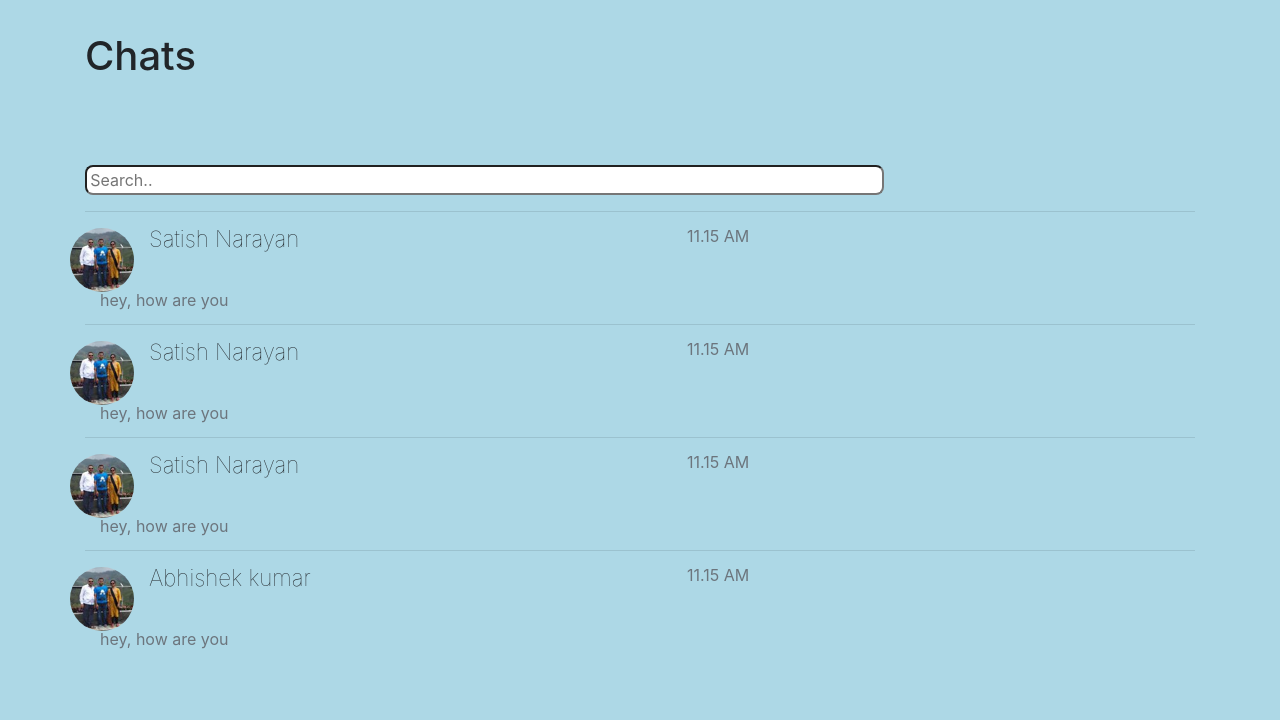
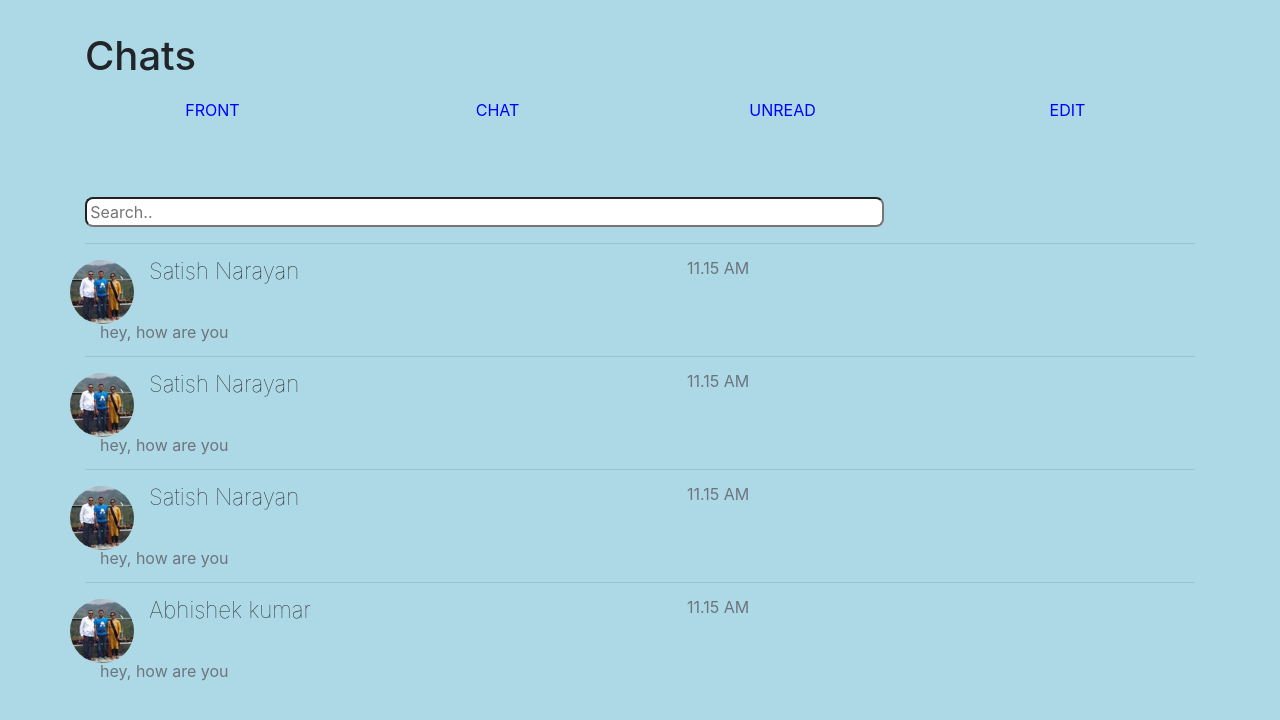
Before and after one commit to abhi1272/abhi1272.github.io, a plain HTML site: page whatsApp/index.html in a window 1280 px wide. Drawn offline with nearby package versions, Linux system fonts and the light colour scheme; a script that the page names is missing.

Commit message:
index change

```diff
--- a/whatsApp/front.html
+++ b/whatsApp/index.html
@@ -1,7 +1,7 @@
 <!DOCTYPE html>
 <html>
 <head>
-	<title>JavaScript Weired</title>
+	<title>Chat</title>
 	 <meta name="viewport" content="width=device-width, intial-scale=1.0, user-scalable=no">
 	<link rel="stylesheet" href="https://stackpath.bootstrapcdn.com/bootstrap/4.1.1/css/bootstrap.min.css" integrity="sha384-WskhaSGFgHYWDcbwN70/dfYBj47jz9qbsMId/iRN3ewGhXQFZCSftd1LZCfmhktB" crossorigin="anonymous">
 	<link rel="stylesheet" type="text/css" href="style.css">
@@ -11,6 +11,12 @@
 <body>
 	<div class="container">
 		<h1 class="chat">Chats</h3>
+		<ul class="row">
+			  <li class="col"><a href="#">FRONT</a></li>
+			  <li class="col"><a href="chat.html">CHAT</a></li>
+			  <li class="col"><a href="unread.html">UNREAD</a></li>
+			  <li class="col"><a href="edit.html">EDIT</a></li>
+			</ul>
 		<input class="search" type="text" placeholder="Search..">
 		<hr>
 		<div class="msg">
--- a/whatsApp/style.css
+++ b/whatsApp/style.css
@@ -6,6 +6,24 @@ body{
 	 margin-top: 2em;
 	 line-height: 1;
 }
+ul {
+    list-style-type: none;
+    margin: 0;
+    padding: 0;
+    overflow: hidden;
+}
+
+li {
+    float: left;
+}
+li a {
+    display: block;
+    color: blue;
+    text-align: center;
+    padding: 0.9rem 1rem;
+    text-decoration: none;
+}
+
 h2{
 	text-align: ;
 }
@@ -64,7 +82,7 @@ img{
 	width: 70%
 }
 input[type=text]{
-	margin-top: 4.8rem;
+	margin-top: 4rem;
 	width: 72%
 }
 .dis{
```
Also changed, not shown: whatsApp/chat.html (+2 -1 lines), whatsApp/edit.html (+2 -1 lines), whatsApp/unread.html (+3 -1 lines).
